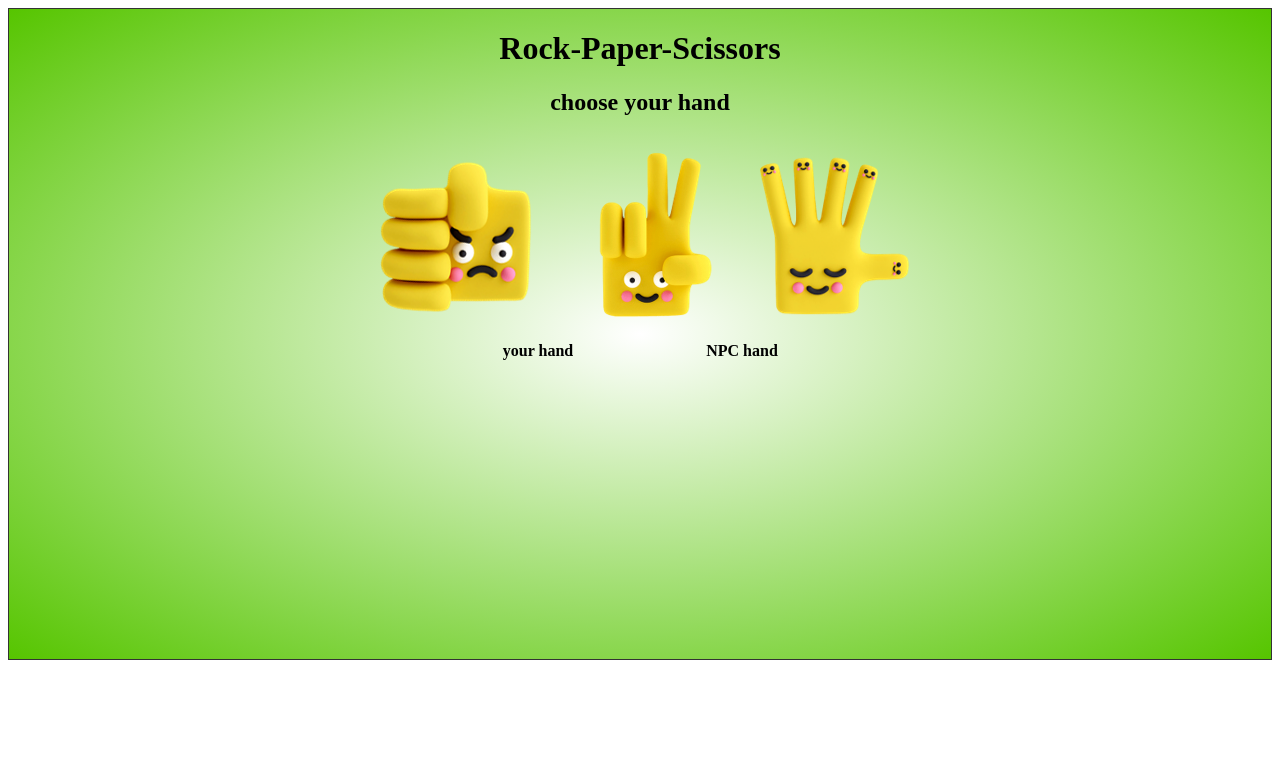
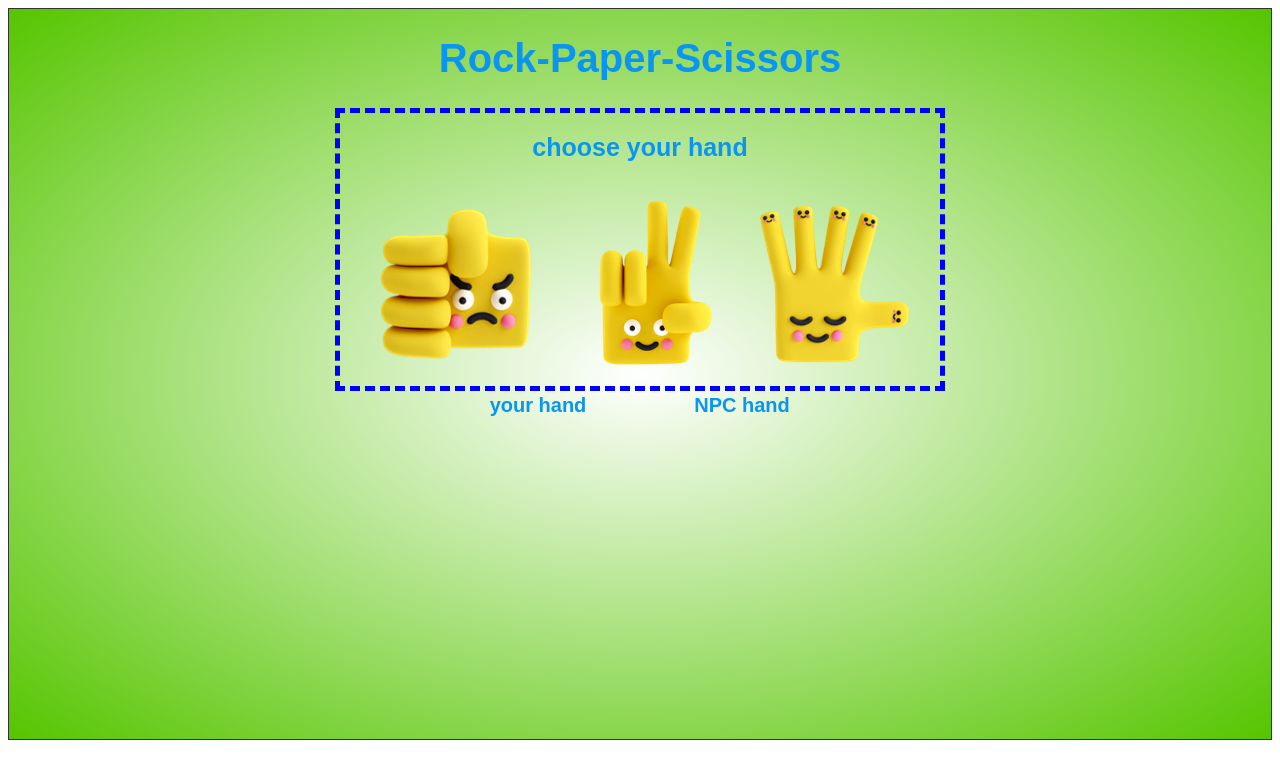
Before and after one commit to gotoh-masaki/gotoh-masaki.github.io, a plain HTML site: page index.html in a window 1280 px wide. Drawn offline with Linux system fonts and the light colour scheme.

Commit message:
Add files via upload

```diff
--- a/index.html
+++ b/index.html
@@ -3,29 +3,28 @@
 
 <head>
   <meta charset="utf-8">
-  <meta name="viewport" content="width=device-width, initial-scale=1, shrink-to-fit=no">
-  <meta name="theme-color" content="#000000">
   <link rel="stylesheet" href="style.css"><!-- CSSにつなぐ-->
 </head>
 
-
 <body>
   <div class="gradient">
-    <h1>Rock-Paper-Scissors</h1>
-    <h2>choose your hand</h2>
+    <h1 class="h1">Rock-Paper-Scissors</h1>
+    <div class="box1">
+      <h2 class="h2">choose your hand</h2>
 
-    <table class="aa">
+      <table class="tab">
         <tr>
           <td><img src="img/rockScreen.png" onclick="rpsGame(0)"></td>
           <td><img src="img/ScissorsScreen.png" onclick="rpsGame(1)"></td>
           <td><img src="img/paperScreen.png" onclick="rpsGame(2)"></td>
         </tr>
       </table>
+    </div>
 
-    <table class="aa">
+    <table class="tab">
       <tr>
-        <th>your hand</th>
-        <th>NPC hand</th>
+        <th class="t">your hand</th>
+        <th class="t">NPC hand</th>
       </tr>
       <tr>
         <td><img src="img/rockScreen.png" id="userImg" width="200px" height="200PX"></td>
--- a/style.css
+++ b/style.css
@@ -5,30 +5,57 @@
 }
 
 
+body {
+  font-family: sans-serif;
+  }
+
+
 
 p{
   font-family:fantasy;
   font-size:50px;
-  color: red;
   padding:0;
   margin:0 auto;
+}
+
+.h1 {
+  font-size: 40px;
+  color: rgb(10, 150, 240);
+}
+.h2 {
+  font-size: 25px;
+  color: rgb(10, 150, 240);
+}
+.t {
+  font-size: 20px;
+  color: rgb(10, 150, 240);
 }
 
 
 
 .gradient {
 	background:radial-gradient(#fff, #56C500);
-	height: 650px;
+	height: 730px;
 	border: 1px solid #333;
   margin:0 auto;
   text-align: center;
 }
 
-.aa {
+.tab {
 	margin:0 auto;
   text-align: center;
 }
-#userImg,
-#npcImg{
+
+#userImg,#npcImg{
   visibility: hidden;
 }
+
+
+
+.box1 {
+  margin:0 auto;
+  text-align: center;
+  border: 5px dashed blue;
+  padding: 0em;
+  width: 600px;
+}
```
Lines whose indentation alone changed are shown as unchanged.
